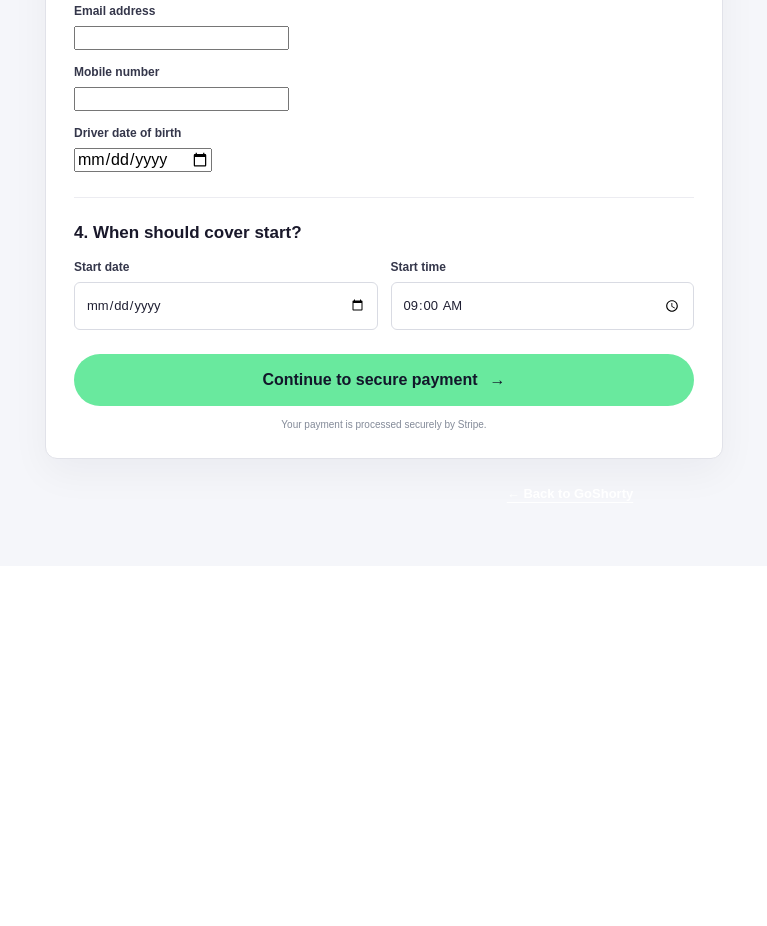
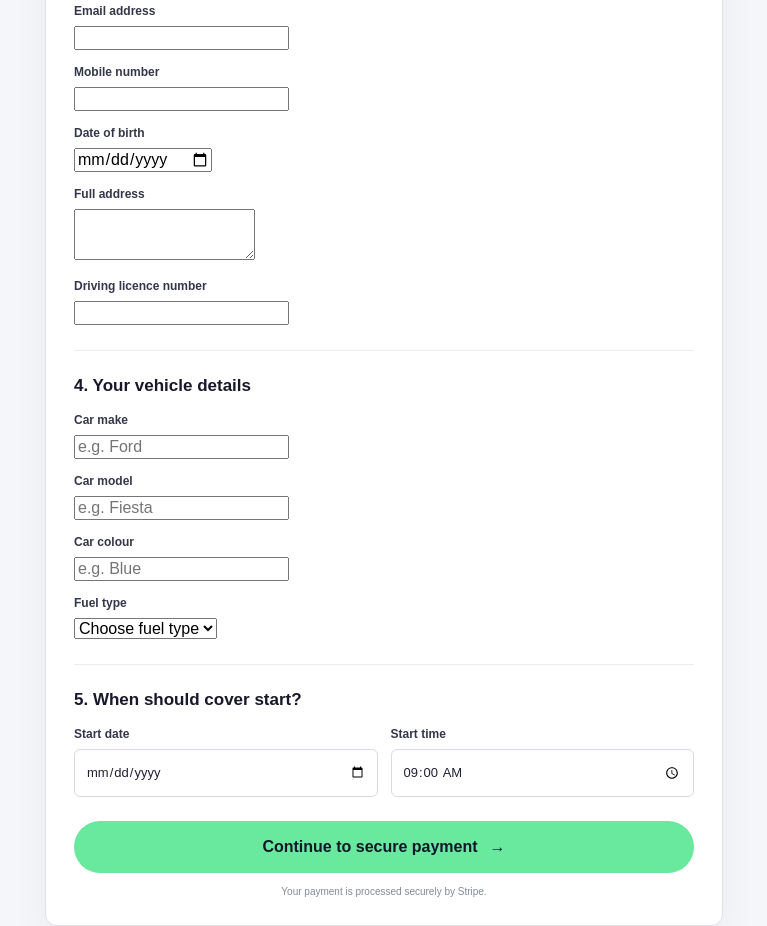
Before and after one commit to insurancetemp/goshorty, a Next.js app: page /get-a-quote in a window 1280 px wide. Shown: the part 940-1866 px from the top of the page, without its empty margins (70-837 px from the left). Before the commit the page ends 1506 px from the top, so only its background shows below. Built offline with nearby package versions, Linux system fonts and the light colour scheme.

Commit message:
Add customer and vehicle details to quote form

```diff
--- a/app/get-a-quote/page.tsx
+++ b/app/get-a-quote/page.tsx
@@ -27,6 +27,12 @@ function GetAQuoteForm() {
   const [customerEmail, setCustomerEmail] = useState("");
   const [customerPhone, setCustomerPhone] = useState("");
   const [dateOfBirth, setDateOfBirth] = useState("");
+  const [address, setAddress] = useState("");
+  const [drivingLicenseNumber, setDrivingLicenseNumber] = useState("");
+  const [vehicleMake, setVehicleMake] = useState("");
+  const [vehicleModel, setVehicleModel] = useState("");
+  const [vehicleColour, setVehicleColour] = useState("");
+  const [fuelType, setFuelType] = useState("");
   const [notice, setNotice] = useState("");
   const [loading, setLoading] = useState(false);
   const price = useMemo(() => prices[plan], [plan]);
@@ -34,7 +40,7 @@ function GetAQuoteForm() {
   async function submit(event: FormEvent<HTMLFormElement>) {
     event.preventDefault();
     setNotice("");
-    if (!registration.trim() || !startDate || !startTime || !customerName.trim() || !customerEmail.trim() || !customerPhone.trim() || !dateOfBirth) {
+    if (!registration.trim() || !startDate || !startTime || !customerName.trim() || !customerEmail.trim() || !customerPhone.trim() || !dateOfBirth || !address.trim() || !drivingLicenseNumber.trim() || !vehicleMake.trim() || !vehicleModel.trim() || !vehicleColour.trim() || !fuelType) {
       setNotice("Please complete all the fields to continue.");
       return;
     }
@@ -55,6 +61,12 @@ function GetAQuoteForm() {
           customerEmail: customerEmail.trim(),
           customerPhone: customerPhone.trim(),
           dateOfBirth,
+          address: address.trim(),
+          drivingLicenseNumber: drivingLicenseNumber.trim(),
+          vehicleMake: vehicleMake.trim(),
+          vehicleModel: vehicleModel.trim(),
+          vehicleColour: vehicleColour.trim(),
+          fuelType,
         },
       });
       if (error) throw error;
@@ -106,10 +118,32 @@ function GetAQuoteForm() {
               <input id="customer-email" type="email" value={customerEmail} onChange={e => setCustomerEmail(e.target.value)} autoComplete="email" required />
               <label htmlFor="customer-phone" style={{ marginTop: 15 }}>Mobile number</label>
               <input id="customer-phone" type="tel" value={customerPhone} onChange={e => setCustomerPhone(e.target.value)} autoComplete="tel" required />
-              <label htmlFor="driver-dob" style={{ marginTop: 15 }}>Driver date of birth</label>
-              <input id="driver-dob" type="date" value={dateOfBirth} onChange={e => setDateOfBirth(e.target.value)} required />
+              <label htmlFor="driver-dob" style={{ marginTop: 15 }}>Date of birth</label>
+              <input id="driver-dob" type="date" value={dateOfBirth} onChange={e => setDateOfBirth(e.target.value)} autoComplete="bday" required />
+              <label htmlFor="customer-address" style={{ marginTop: 15 }}>Full address</label>
+              <textarea id="customer-address" value={address} onChange={e => setAddress(e.target.value)} autoComplete="street-address" rows={3} maxLength={300} required />
+              <label htmlFor="driving-license" style={{ marginTop: 15 }}>Driving licence number</label>
+              <input id="driving-license" value={drivingLicenseNumber} onChange={e => setDrivingLicenseNumber(e.target.value.toUpperCase())} autoComplete="off" maxLength={32} required />
               <div className="form-section-rule" />
-              <h2>4. When should cover start?</h2>
+              <h2>4. Your vehicle details</h2>
+              <label htmlFor="vehicle-make">Car make</label>
+              <input id="vehicle-make" value={vehicleMake} onChange={e => setVehicleMake(e.target.value)} placeholder="e.g. Ford" maxLength={60} required />
+              <label htmlFor="vehicle-model" style={{ marginTop: 15 }}>Car model</label>
+              <input id="vehicle-model" value={vehicleModel} onChange={e => setVehicleModel(e.target.value)} placeholder="e.g. Fiesta" maxLength={60} required />
+              <label htmlFor="vehicle-colour" style={{ marginTop: 15 }}>Car colour</label>
+              <input id="vehicle-colour" value={vehicleColour} onChange={e => setVehicleColour(e.target.value)} placeholder="e.g. Blue" maxLength={40} required />
+              <label htmlFor="fuel-type" style={{ marginTop: 15 }}>Fuel type</label>
+              <select id="fuel-type" value={fuelType} onChange={e => setFuelType(e.target.value)} required>
+                <option value="">Choose fuel type</option>
+                <option value="Petrol">Petrol</option>
+                <option value="Diesel">Diesel</option>
+                <option value="Hybrid">Hybrid</option>
+                <option value="Plug-in hybrid">Plug-in hybrid</option>
+                <option value="Electric">Electric</option>
+                <option value="Other">Other</option>
+              </select>
+              <div className="form-section-rule" />
+              <h2>5. When should cover start?</h2>
               <div className="getquote-date-grid">
                 <div><label htmlFor="cover-date">Start date</label><input id="cover-date" type="date" value={startDate} onChange={e => setStartDate(e.target.value)} required /></div>
                 <div><label htmlFor="cover-time">Start time</label><input id="cover-time" type="time" value={startTime} onChange={e => setStartTime(e.target.value)} required /></div>
```
